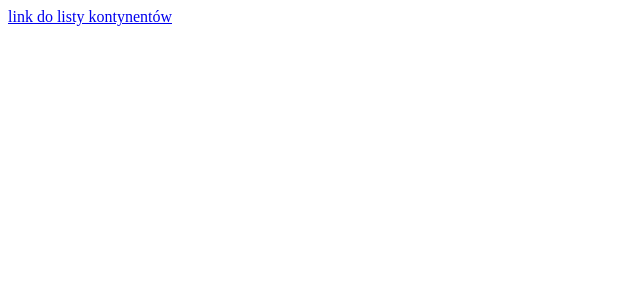
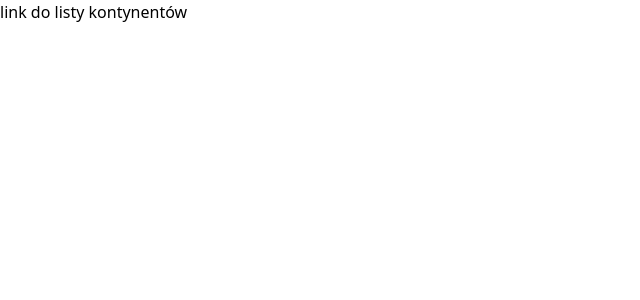
Before and after one commit to szczepaniakmichal/react_react-route_graphql, a React (Create React App) app: page / in a window 1280 px wide. Shown: the top 300 px of the page, without its empty margins (0-640 px from the left). Built offline with nearby package versions, Linux system fonts and the light colour scheme.

Commit message:
Tailwind CSS package have been added and configured.

```diff
--- /dev/null
+++ b/craco.config.js
@@ -0,0 +1,11 @@
+// craco.config.js
+module.exports = {
+    style: {
+        postcss: {
+            plugins: [
+                require('tailwindcss'),
+                require('autoprefixer'),
+            ],
+        },
+    },
+}
--- a/src/index.css
+++ b/src/index.css
@@ -0,0 +1,3 @@
+@tailwind base;
+@tailwind components;
+@tailwind utilities;
--- a/src/index.js
+++ b/src/index.js
@@ -1,7 +1,10 @@
 import React from 'react';
 import ReactDOM from 'react-dom';
+
 import App from './App';
 import reportWebVitals from './reportWebVitals';
+
+import './index.css';
 
 ReactDOM.render(
   <React.StrictMode>
--- a/src/pages/ContinentsList.js
+++ b/src/pages/ContinentsList.js
@@ -45,7 +45,7 @@ export const ContinentsList = () => {
     return (
         <ApolloProvider client={continents}>
             <div>
-                <p>ContinentsList</p>
+                <p className="bg-yellow-500">ContinentsList</p>
                 <ul>
                     {continentsJsx}
                 </ul>
--- /dev/null
+++ b/tailwind.config.js
@@ -0,0 +1,11 @@
+module.exports = {
+  purge: [],
+  darkMode: false, // or 'media' or 'class'
+  theme: {
+    extend: {},
+  },
+  variants: {
+    extend: {},
+  },
+  plugins: [],
+}
```
Also changed, not shown: package.json (+9 -3 lines), 1 other file (tests, documents, lock files or other folders).
